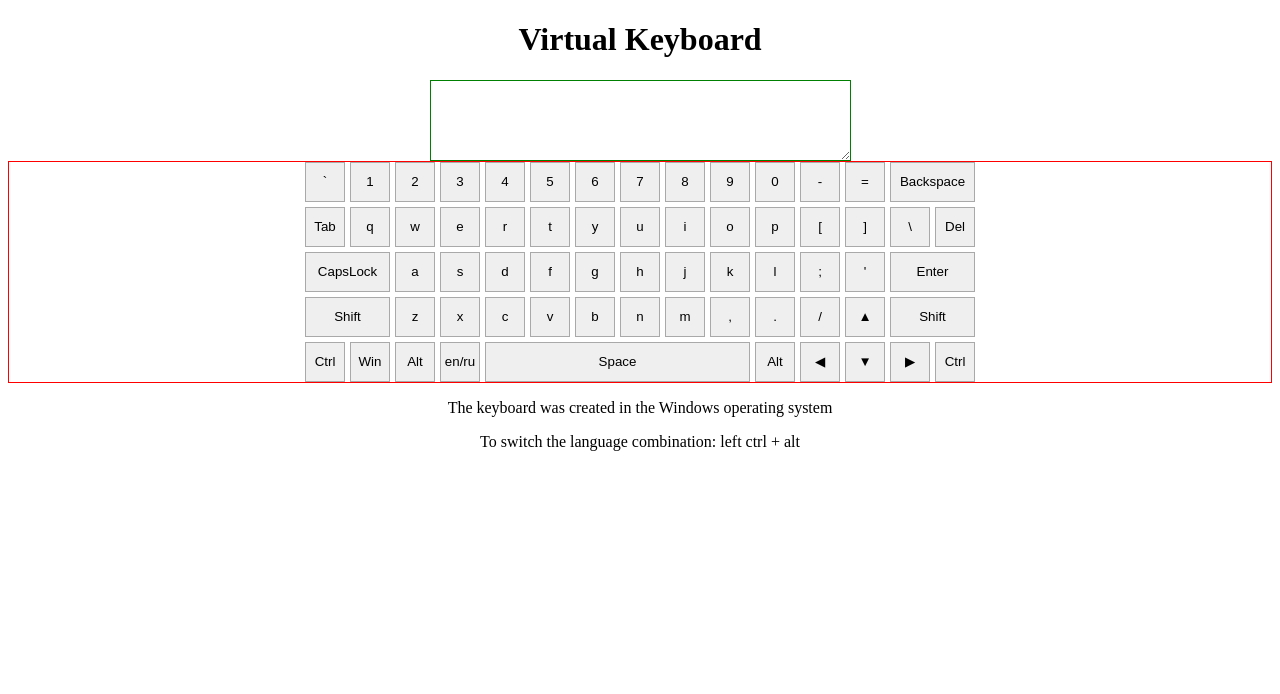
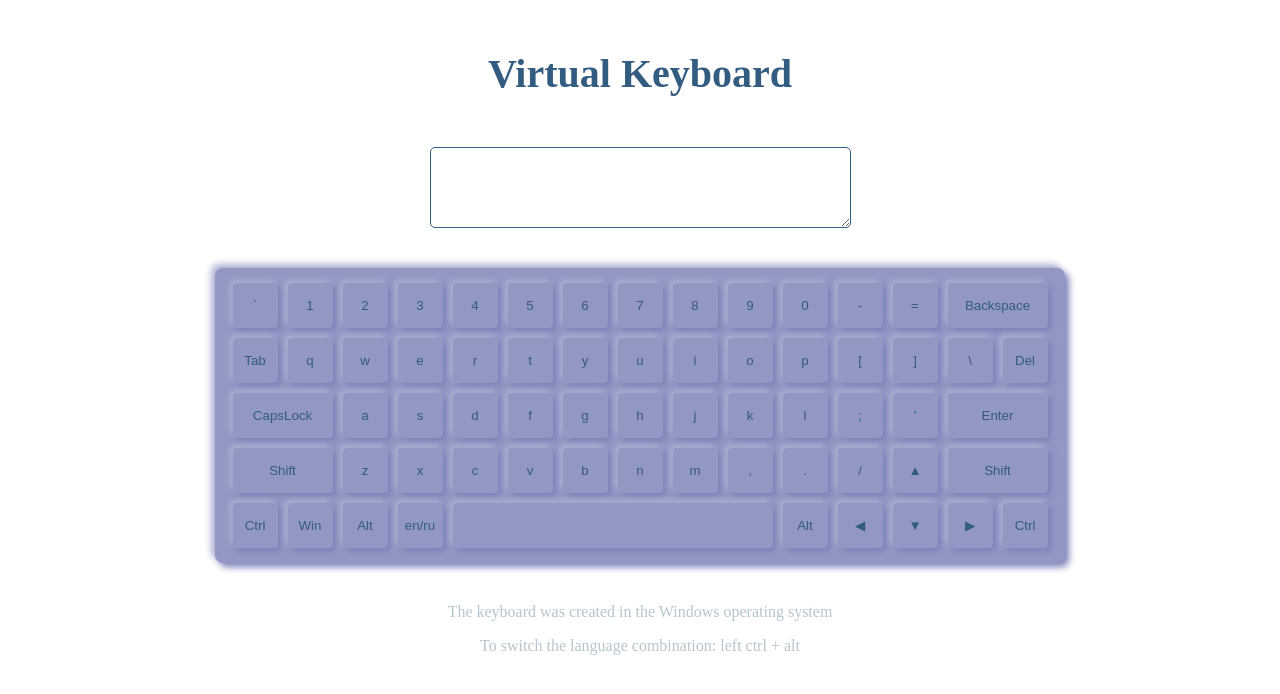
Before and after one commit to Aizushka/virtual-keyboard-rss, a website with bundled scripts: page src/index.html in a window 1280 px wide. Built offline with nearby package versions, Linux system fonts and the light colour scheme.

Commit message:
feat: add css animation and update design

```diff
--- a/src/style.css
+++ b/src/style.css
@@ -1,38 +1,69 @@
+button {
+  border: none;
+  background-color: transparent;
+  box-shadow: none;
+}
+
 .title {
+  margin-top: 50px;
+  margin-bottom: 50px;
   text-align: center;
+
+  font-size: 40px;
+  color: #335c81;
 }
 
 .subtitle {
   text-align: center;
+  color: #b6c5ce;
 }
 
 .key-textarea {
   display: block;
   margin: 0 auto;
-  border: 1px solid green;
+  border: 1px solid #335c81;
+  border-radius: 5px;
+}
+.key-textarea:focus {
+  border: 1px solid #335c81;
 }
 
 .key-container {
   margin: 0 auto;
-  border: 1px solid red;
+  margin-top: 40px;
+  margin-bottom: 40px;
+  width: 820px;
+  padding: 15px 15px;
+  border: none;
+  border-radius: 8px;
+  box-shadow: 4px 4px 7px #7a81b8, -4px -4px 7px #AFB3D4;
+  background-color: #9297c4;
 
   display: grid;
-  grid-template-columns: repeat(15, 40px);
-  grid-template-rows: repeat(5, 40px);
-  gap: 5px;
+  grid-template-columns: repeat(15, 45px);
+  grid-template-rows: repeat(5, 45px);
+  gap: 10px;
   justify-content: center;
 }
 
 .key {
-  border: 1px solid darkgrey;
+  /* border: 1px solid darkgrey; */
   display: flex;
   justify-content: center;
   align-items: center;
+
+  color: #335c81;
+  border-radius: 4px;
+
+  box-shadow: 3px 3px 6px  #7a81b8, -3px -3px 6px #afb3d4;
+  transition: 0.1s;
 }
 .key:active,
 .active {
-  border: 1px solid red;
-  color: red;
+  box-shadow: 1px 1px 1px  #7a81b8, -1px -1px 1px #afb3d4;
+  color: #afb3d4;
+  /* border: 1px solid red;
+  color: red; */
 }
 
 .key_long {
@@ -41,4 +72,8 @@
 }
 .key_space {
   grid-column: span 6;
+  color: transparent;
 }
+.key_space:active {
+  color: transparent;
+}
```
